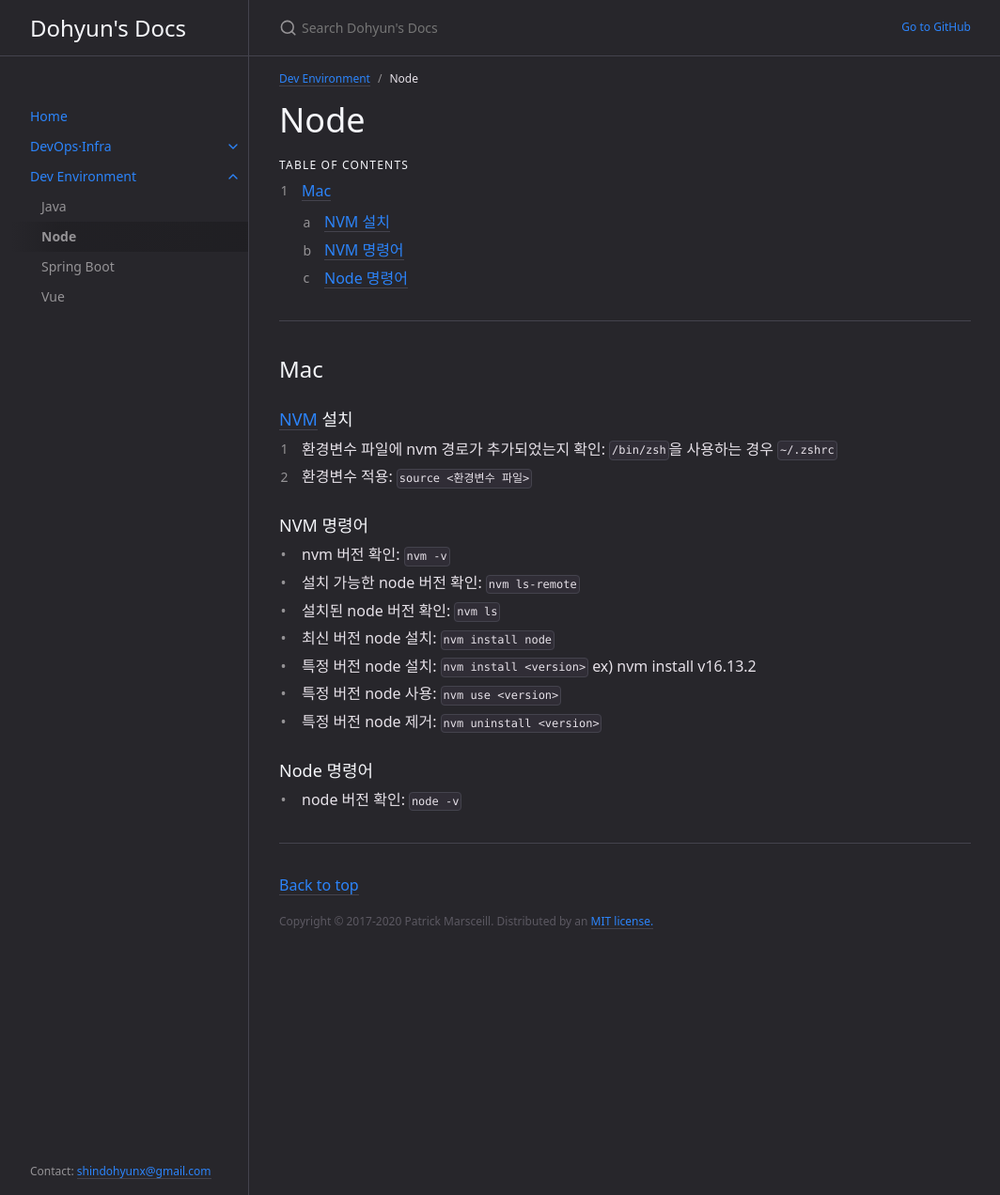
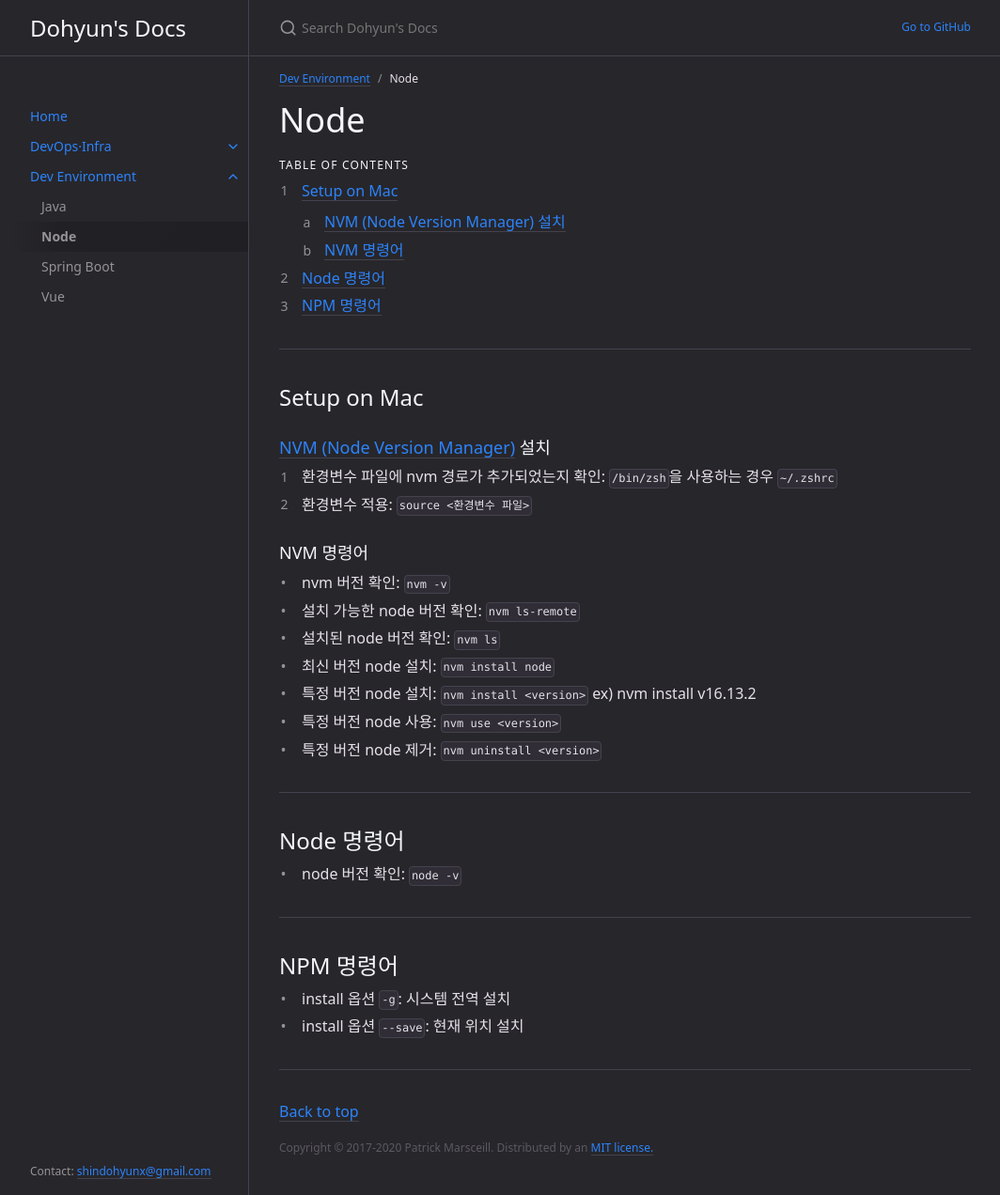
Before and after one commit to shindohyun/shindohyun.github.io, a Jekyll site: the page built from docs/dev-environment/node.md, in a window 1280 px wide and 1272 px high. Shown: the whole window at 94% size, without its empty margins (107-1171 px from the left). Built offline with Jekyll 4.4.1, drawn with Linux system fonts in a browser that asks for light colours.

Commit message:
[추가] node npm 명령어

```diff
--- a/docs/dev-environment/node.md
+++ b/docs/dev-environment/node.md
@@ -17,9 +17,9 @@ nav_order: 2
 
 ---
 
-## Mac
+## Setup on Mac
 
-### [NVM](https://github.com/nvm-sh/nvm) 설치
+### [NVM (Node Version Manager)](https://github.com/nvm-sh/nvm) 설치
 1. 환경변수 파일에 nvm 경로가 추가되었는지 확인: `/bin/zsh`을 사용하는 경우 `~/.zshrc`
 2. 환경변수 적용: `source <환경변수 파일>`
 
@@ -32,5 +32,13 @@ nav_order: 2
 - 특정 버전 node 사용: `nvm use <version>`
 - 특정 버전 node 제거: `nvm uninstall <version>`
 
-### Node 명령어
+---
+
+## Node 명령어
 - node 버전 확인: `node -v`
+
+---
+
+## NPM 명령어
+- install 옵션 `-g`: 시스템 전역 설치
+- install 옵션 `--save`: 현재 위치 설치
```
